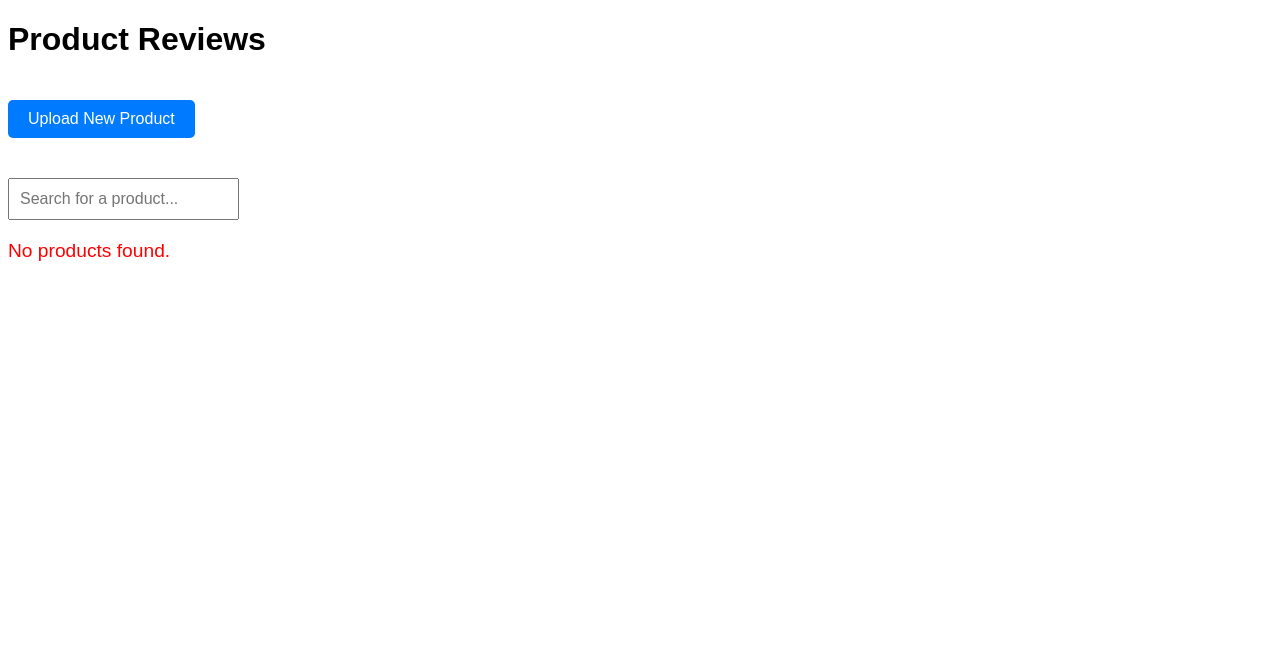
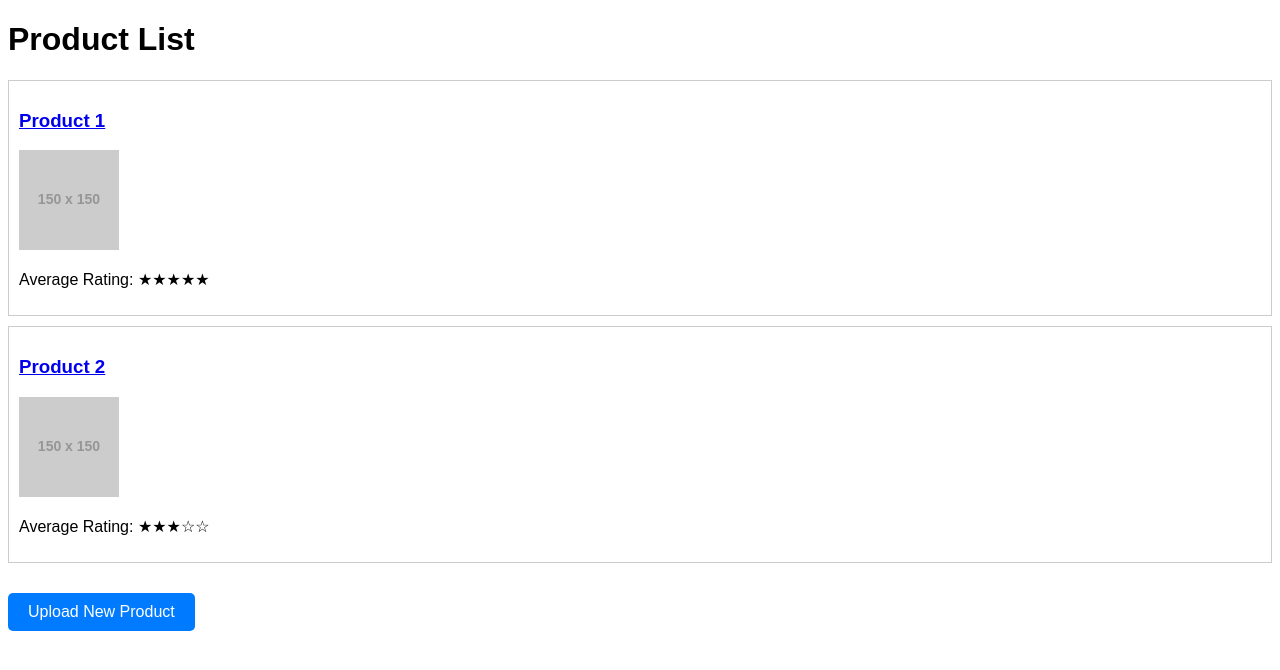
Before and after one commit to tempenyon/productreview, a plain HTML site: page index.html in a window 1280 px wide. Drawn offline with Linux system fonts and the light colour scheme; placeholder pictures from the web are drawn by us.

Commit message:
Update index.html

```diff
--- a/index.html
+++ b/index.html
@@ -3,7 +3,7 @@
 <head>
     <meta charset="UTF-8">
     <meta name="viewport" content="width=device-width, initial-scale=1.0">
-    <title>Product Reviews</title>
+    <title>Product List</title>
     <style>
         body {
             font-family: Arial, sans-serif;
@@ -17,21 +17,15 @@
             max-width: 100px;
             height: auto;
         }
-        .error-message {
-            color: red;
+        .star-rating {
+            color: gold;
+        }
+        .star-rating span {
             font-size: 1.2em;
-            margin: 10px 0;
         }
-        .search-bar {
+        .back-button {
+            display: inline-block;
             margin: 20px 0;
-        }
-        .search-bar input {
-            padding: 10px;
-            font-size: 16px;
-        }
-        .upload-button {
-            margin: 20px 0;
-            display: inline-block;
             padding: 10px 20px;
             background-color: #007BFF;
             color: white;
@@ -39,69 +33,76 @@
             border-radius: 5px;
             font-size: 16px;
         }
-        .upload-button:hover {
+        .back-button:hover {
             background-color: #0056b3;
         }
     </style>
 </head>
 <body>
-    <h1>Product Reviews</h1>
-
-    <a href="upload.html" class="upload-button">Upload New Product</a>
-
-    <div class="search-bar">
-        <input type="text" id="searchInput" placeholder="Search for a product...">
-    </div>
-
+    <h1>Product List</h1>
     <div id="productList">
         <!-- Product list will be inserted here -->
     </div>
-
-    <div id="noResults" class="error-message" style="display: none;">
-        No products found.
-    </div>
+    <a href="upload.html" class="back-button">Upload New Product</a>
 
     <script>
-        document.getElementById('searchInput').addEventListener('input', function() {
-            let searchQuery = this.value.toLowerCase();
-            displayProducts(searchQuery);
-        });
+        // Function to initialize local storage with template products
+        function initializeProducts() {
+            let products = [
+                {
+                    name: "Product 1",
+                    description: "Description for product 1.",
+                    image: "https://via.placeholder.com/150",
+                    reviews: [
+                        { rating: 4, text: "Great product!" },
+                        { rating: 5, text: "Excellent value for money." }
+                    ]
+                },
+                {
+                    name: "Product 2",
+                    description: "Description for product 2.",
+                    image: "https://via.placeholder.com/150",
+                    reviews: [
+                        { rating: 3, text: "It's okay, could be better." },
+                        { rating: 2, text: "Not satisfied with the quality." }
+                    ]
+                }
+            ];
 
-        function displayProducts(query = '') {
+            localStorage.setItem('products', JSON.stringify(products));
+        }
+
+        // Initialize products only if local storage is empty
+        if (!localStorage.getItem('products')) {
+            initializeProducts();
+        }
+
+        // Function to display product list
+        function displayProducts() {
             let products = JSON.parse(localStorage.getItem('products')) || [];
             let productList = document.getElementById('productList');
-            let noResults = document.getElementById('noResults');
+            productList.innerHTML = '';
 
-            productList.innerHTML = '';
-            let filteredProducts = products.filter(product =>
-                product.name.toLowerCase().includes(query)
-            );
-
-            if (filteredProducts.length === 0) {
-                noResults.style.display = 'block';
-            } else {
-                noResults.style.display = 'none';
-                filteredProducts.forEach((product, index) => {
-                    let productItem = `
-                        <div class="product-item">
-                            <h2>${product.name}</h2>
-                            <img src="${product.image}" alt="Product Image">
-                            <p>${product.description}</p>
-                            <p>Average Rating: ${getStars(calculateAverageRating(product.reviews))}</p>
-                            <a href="product.html?index=${index}">View Details</a>
-                        </div>
-                    `;
-                    productList.innerHTML += productItem;
-                });
-            }
+            products.forEach((product, index) => {
+                let averageRating = calculateAverageRating(product.reviews);
+                let stars = getStars(averageRating);
+                let productItem = `<div class="product-item">
+                                     <h3><a href="product.html?index=${index}">${product.name}</a></h3>
+                                     <img src="${product.image}" alt="Product Image">
+                                     <p>Average Rating: ${stars}</p>
+                                   </div>`;
+                productList.innerHTML += productItem;
+            });
         }
 
+        // Function to calculate average rating
         function calculateAverageRating(productReviews) {
             if (productReviews.length === 0) return 0;
             let sum = productReviews.reduce((acc, review) => acc + review.rating, 0);
             return (sum / productReviews.length).toFixed(1);
         }
 
+        // Function to get star representation of rating
         function getStars(rating) {
             let stars = '';
             for (let i = 0; i < 5; i++) {
@@ -110,8 +111,8 @@
             return stars;
         }
 
-        // Initial load of products
-        displayProducts();
+        // Display product list on initial page load
+        document.addEventListener('DOMContentLoaded', displayProducts);
     </script>
 </body>
 </html>
```
